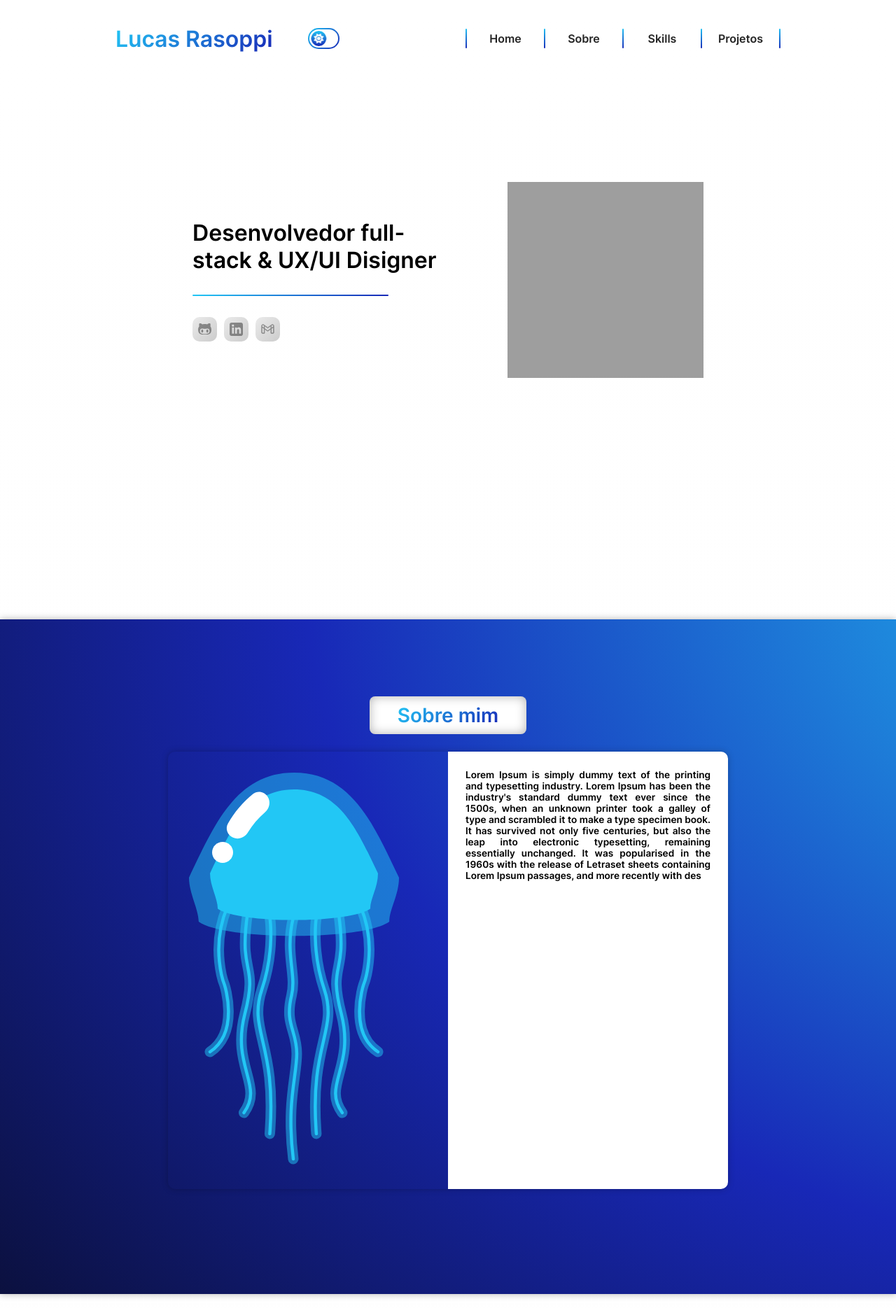
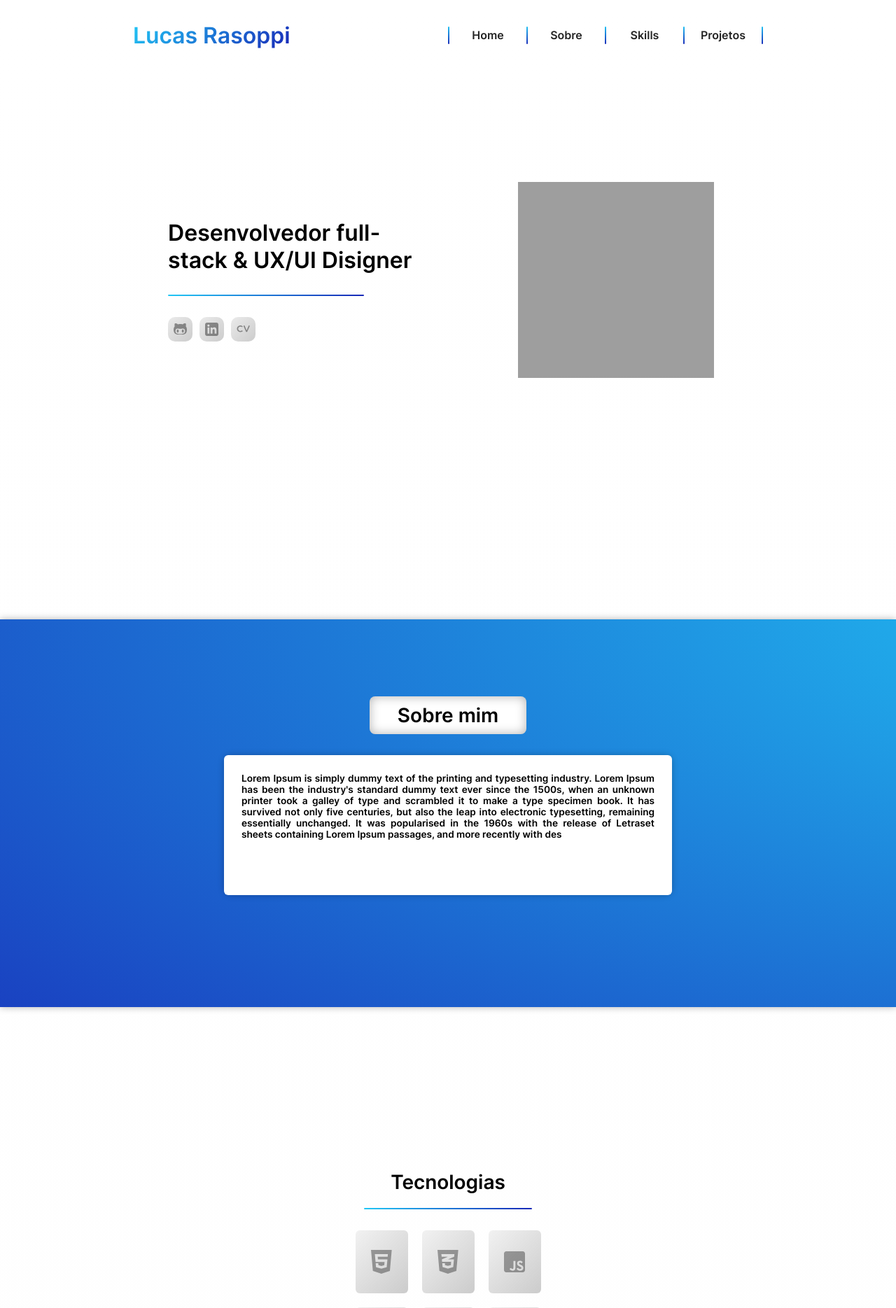
Before and after one commit to gothlul/Portfolio, a PHP site: page / in a window 1280 px wide. Shown: the top 1869 px of the page at 70% size. Run offline with PHP 8.4, Linux system fonts and the light colour scheme; some web fonts are replaced; grey boxes are pictures that could not be loaded.

Commit message:
11?08?2024 - 15:27

```diff
--- a/index.html
+++ b/index.html
@@ -1,18 +1,21 @@
 <!DOCTYPE html>
 <html lang="pt-br">
+
 <head>
     <meta charset="UTF-8">
     <meta name="viewport" content="width=device-width, initial-scale=1.0">
     <title>Portifólio</title>
     <link rel="icon" href="resource/img/akua.svg" type="image/x-icon">
     <link rel="stylesheet" href="resource/styles/style.css" type="text/css">
+    <script src="resource/scripts/main.js" defer></script>
+    <script src="resource/scripts/interations.js" defer></script>
 </head>
+
 <body>
     <header>
         <div id="navbar">
             <div id="navhome">
                 <h1>Lucas Rasoppi</h1>
-                <input type="checkbox" id="switch" onclick="darkmode()">
             </div>
             <div id="hamburguer">
                 <div></div>
@@ -46,9 +49,11 @@
                 <ul id="contatos">
                     <li><a class="rede" target="_blank" href="https://github.com/gothlul"><img src="resource/img/icons/icon-github.svg"></a></li>
                     <li><a class="rede" target="_blank" href="https://www.linkedin.com/in/lucas-rasoppi-6b8000207/"><img src="resource/img/icons/icon-linkedin.svg"></a></li>
-                    <li><a class="rede" target="_blank" href="https://mail.google.com/mail/u/0/#inbox?compose=GTvVlcSGLdfmpTlRJBCrtMtmMVhLcNlPHnlLwkGBDzgGjTVRBghQDjtQmmZJXKzLPCGcqDBbqFPlc"><img src="resource/img/icons/icon-email.svg"></a></li>
+                    <li><a class="rede" target="_blank" href=""><img src="resource/img/icons/icon-cv.svg"></a></li>
                 </ul>
-                <button class="btn"><p>Contatos</p></button>
+                <button class="btn">
+                    <p>Contatos</p>
+                </button>
             </div>
             <div class="foto">
                 <img src="resource/img/perfil.svg">
@@ -56,14 +61,15 @@
         </section>
 
         <section id="sobre">
-            <div>
+            <div id="titulo">
                 <h2 class="titulo">Sobre mim</h2>
             </div>
-            <div>
-                <div id="img-sobre">
-                    <img src="resource/img/akua.svg">
-                </div>
-                <p>Lorem Ipsum is simply dummy text of the printing and typesetting industry. Lorem Ipsum has been the industry's standard dummy text ever since the 1500s, when an unknown printer took a galley of type and scrambled it to make a type specimen book. It has survived not only five centuries, but also the leap into electronic typesetting, remaining essentially unchanged. It was popularised in the 1960s with the release of Letraset sheets containing Lorem Ipsum passages, and more recently with des</p>
+            <div id="text">
+                <p>Lorem Ipsum is simply dummy text of the printing and typesetting industry. Lorem Ipsum has been the
+                    industry's standard dummy text ever since the 1500s, when an unknown printer took a galley of type
+                    and scrambled it to make a type specimen book. It has survived not only five centuries, but also the
+                    leap into electronic typesetting, remaining essentially unchanged. It was popularised in the 1960s
+                    with the release of Letraset sheets containing Lorem Ipsum passages, and more recently with des</p>
             </div>
         </section>
 
@@ -75,9 +81,12 @@
                 <li class="tec"><img src="resource/img/icons/icon-css.svg"></li>
                 <li class="tec"><img src="resource/img/icons/icon-javascript.svg"></li>
                 <li class="tec"><img src="resource/img/icons/icon-php.svg"></li>
+                <li class="tec"><img src="resource/img/icons/icon-figma.svg"></li>
                 <li class="tec"><img src="resource/img/icons/icon-git.svg"></li>
             </ul>
-            <button class="btn"><p>Ver mais</p></button>
+            <button class="btn" onclick="loading()">
+                <p>Ver mais</p>
+            </button>
         </section>
 
         <section id="projetos">
@@ -85,7 +94,9 @@
             <hr>
             <ul id="lista-projetos">
             </ul>
-            <button id="btn-proj" class="btn" onclick="loading()"><p>Ver mais</p></button>
+            <button id="btn-proj" class="btn" onclick="loading()">
+                <p>Ver mais</p>
+            </button>
         </section>
 
     </main>
@@ -94,10 +105,22 @@
 
     <footer>
         <div id="content">
-            <p>&#169; Todos os direitos reservados - Desenvolvido por <span>Lucas Rasoppi</span></p>
+            <p>&copy; 2024 Lucas R. - Design, layout e conteúdo textual protegidos por direitos autorais. Este site
+                utiliza conteúdo licenciado sob a Licença Creative Commons Attribution-ShareAlike 4.0 International.
+                Imagens e ícones retirados do site <span class="link-foot">Freepik</span>, utilizadas com permissão de <span class="link-foot">Storyset</span> e <span class="link-foot">Starline</span>. - Desenvolvido por:
+            </p>
+            <div>
+                <h2><span class="dev-link">Lucas Rasoppi:</span></h2>
+                <ul>
+                    <li class="footer-item"><a class="rede-footer" target="_blank" href="https://mail.google.com/mail/u/0/#inbox?compose=GTvVlcSGLdfmpTlRJBCrtMtmMVhLcNlPHnlLwkGBDzgGjTVRBghQDjtQmmZJXKzLPCGcqDBbqFPlc">
+                        <div>
+                            <img src="resource/img/icons/icon-email.svg">
+                        </div>
+                        <p>lrasoppi11@gmail.com</p>
+                        </a></li>
+                </ul>
+            </div>
         </div>
     </footer>
-
-    <script src="resource/scripts/main.js"></script>
 </body>
 </html>
--- a/resource/scripts/main.js
+++ b/resource/scripts/main.js
@@ -1,34 +1,18 @@
-const navbar = document.querySelector('header');
+import {sql} from '../data/database.js'
+
 const listaProjetos = document.getElementById('lista-projetos');
 const btnProjeto = document.getElementById('btn-proj');
 const body = document.querySelector('body');
 let i = 0;
 
-var projetos = {
-    titulo:['teste1', 'teste2', 'teste3', 'teste4', 'teste5', 'teste6', 'teste7'],
-    descricao:[],
-    capa:[],
-    tecs:[
-        ['../resource/img/icons/icon-css.svg', '../resource/img/icons/icon-html.svg'],
-        ['../resource/img/icons/icon-css.svg', '../resource/img/icons/icon-html.svg'],
-        ['../resource/img/icons/icon-css.svg', '../resource/img/icons/icon-html.svg'],
-        ['../resource/img/icons/icon-css.svg', '../resource/img/icons/icon-html.svg'],
-        ['../resource/img/icons/icon-css.svg', '../resource/img/icons/icon-html.svg'],
-        ['../resource/img/icons/icon-css.svg', '../resource/img/icons/icon-html.svg'],
-        ['../resource/img/icons/icon-css.svg', '../resource/img/icons/icon-html.svg']]
-}
+window.addEventListener("DOMContentLoaded", (event) => {
+    for(i; i < 3; i++){
+        listaProjetos.innerHTML += `<li class="card"><div class="capa"><img src="${projetos.capa[i]}"/></div><div><h3>${projetos.titulo[i]}</h3><p>${projetos.descricao[i]}</p><ul id="item-${i}"></ul><div class="view"><p>Visualizar</p></div></div></li>`;
 
-function navScroll(){
-    navbar.classList.toggle('scroll', scrollY > 0);
-}
+        contaTec(i);
+    }
+});
 
-window.addEventListener('scroll', navScroll);
-
-for(i; i < 3; i++){
-    listaProjetos.innerHTML += `<li class="card"><div class="capa"><img src="${projetos.capa[i]}"/></div><div><h3>${projetos.titulo[i]}</h3><p>${projetos.descricao[i]}</p><ul id="item-${i}"></ul><div class="view"><p>Visualizar</p></div></div></li>`;
-
-    contaTec(i);
-}
 
 function loading(){
     for(i > 2; i < projetos.titulo.length; i++){
@@ -52,8 +36,3 @@ function contaTec(i){
         }
     }
 }
-
-function darkmode(){
-    body.classList.toggle('drk');
-
-}
--- a/resource/styles/style.css
+++ b/resource/styles/style.css
@@ -7,18 +7,23 @@
 
     --cor-azul-3d: #22C7F5;
     --cor-azul-6e: #1828B7;
+    --cor-azul-12: #141c66;
+    --cor-azul-14: #171b3f;
+    --cor-azul-16-o: #090c27D9;
     --cor-cinza-16: #050505;
     --cor-cinza-7: #757575;
     --cor-cinza-3: #C3C3C3;
 
     --gradient-azul--45: linear-gradient( -45deg, var(--cor-azul-6e), var(--cor-azul-3d));
-    --gradient-ocean: radial-gradient(var(--cor-azul-3d), var(--cor-azul-6e), var(--cor-cinza-16));
+    --gradient-ocean: radial-gradient(var(--cor-azul-3d), var(--cor-azul-6e));
     --gradient-cinza--45: linear-gradient( -45deg, rgba( 0, 0, 0, .2), rgba( 0, 0, 0, .08));
     --gradient-azul-left: linear-gradient( to left, var(--cor-azul-6e), var(--cor-azul-3d));
+    --gradient-footer: linear-gradient( to top, var(--cor-azul-14), var(--cor-azul-12));
 
     --bg-btn: white;
     --bg-tec: linear-gradient( -45deg, rgba( 0, 0, 0, .2), rgba( 0, 0, 0, .05));
     --bg-card: white;
+    --img-fundo: linear-gradient( to left, var(--cor-azul-6e), var(--cor-azul-3d));
 
     --text-color: black;
     --cor-nav-text: linear-gradient(to top, #000000, #4a4a4a);
@@ -38,7 +43,7 @@ body.drk{
     --cor-cinza-3: #C3C3C3;
 
     --gradient-azul--45: linear-gradient( -45deg, var(--cor-azul-6e), var(--cor-azul-3d));
-    --gradient-ocean: radial-gradient(var(--cor-azul-3d), var(--cor-azul-6e), var(--cor-cinza-16));
+    --gradient-ocean: radial-gradient(#C8EADE, var(--cor-azul-3d), var(--cor-azul-6e));
     --gradient-cinza--45: linear-gradient( -45deg, rgba( 255, 255, 255, .1), rgba( 255, 255, 255, .25));
     --gradient-azul-left: linear-gradient( to left, var(--cor-azul-6e), var(--cor-azul-3d));
 
@@ -56,6 +61,7 @@ body.drk{
     list-style: none;
     box-sizing: border-box;
     scroll-behavior: smooth;
+    text-decoration: none;
 }
 
 body{
@@ -72,7 +78,7 @@ body.dark{
 
 header{
     width: 100%;
-    height: 110px;
+    height: 100px;
     display: flex;
     position: fixed;
     z-index: 10;
@@ -219,7 +225,7 @@ main{
 section{
     width: 65%;
     max-width: 800px;
-    padding: 110px 0 85px;
+    padding: 110px 0 95px;
     margin: 0 auto;
     display: flex;
     flex-direction: column;
@@ -283,7 +289,7 @@ hr{
     height: 66vw;
     max-width: 260px;
     max-height: 260px;
-    margin: 40px 0;
+    margin: 80px 0;
 }
 
 #inicio > div.foto img{
@@ -303,41 +309,34 @@ hr{
     display: none;
 }
 
-#img-sobre{
-    display: none;
-}
-
 #sobre{
+    position: relative;
     width: 100%;
     max-width: inherit;
-    background: var(--gradient-ocean);
+    background: var(--gradient-ocean) center center;
     background-size: 300% 300%;
+    background-attachment: fixed;
     animation: 50s infinite bgOcean;
     box-shadow: 0px 0px 10px rgba( 0, 0, 0, .3);
 }
 
-#sobre div:has(> h2){
+#sobre #titulo{
     width: auto;
     background: white;
     padding: 10px 40px;
     border-radius: 8px;
     box-shadow: inset 0px 0px 15px rgba( 0, 0, 0, .3);
+    z-index: 5;
 }
 
-#sobre .titulo{
-    background: var(--gradient-azul--45);
-    background-clip: text;
-    -webkit-background-clip: text;
-    -webkit-text-fill-color: transparent;
-}
-
-#sobre > div:not(:has(> h2)){
+#sobre #text{
     width: 65%;
     max-width: 350px;
     display: flex;
     justify-content: center;
     box-shadow: 0px 0px 10px rgba(0, 0, 0, .25);
-    margin: 25px 0 40px;
+    margin: 30px 0 40px;
+    z-index: 5;
 }
 
 #sobre > div p{
@@ -481,34 +480,96 @@ hr{
 }
 
 footer{
+    position: relative;
     width: 100%;
-    height: 200px;
-    background: linear-gradient(to top, #202020, #404040);
-    padding: 35px;
+    background: var(--gradient-footer);
+    padding: 20% 10%;
 }
 
 #content{
+    position:relative;
     width: 80%;
-    max-width: 800px;
-    margin: 0 auto 85px;
+    min-width: 250px;
+    max-width: 900px;
+    margin: 0 auto;
+    font-family: var(--txt-font-inter);
+    color: white;
+    z-index: 5;
 }
 
-#content p{
-    font-family: var(--txt-font-inter);
+#content > p{
     font-weight: 500;
-    font-size: .8rem;
-    color: white;
+    font-size: .9rem;
+    text-align: justify;
+    line-height: 1.2rem;
+    margin-bottom: 50px;
 }
 
-#content p span{
-    font-weight: 700;
+#content .link-foot{
+    font-weight: 500;
+    border-bottom: 1px solid white;
+}
+
+#content .link-foot:hover{
+    color: var(--cor-azul-3d);
+    border-bottom: 1px solid var(--cor-azul-3d);
+}
+
+#content .dev-link{
+    font-size: 1.1rem;
+    font-weight: 500;
+    letter-spacing: 1px;
     font-style: italic;
+}
+
+#content > div{
+    width: 100%;
+    display: flex;
+    flex-direction: column;
+    gap: 20px;
+}
+
+#content ul{
+    width: fit-content;
+}
+
+#content > div a{
+    display: flex;
+    gap: 10px;
+    color: white;
+    transition: background-color .3s;
+}
+
+#content > div a:hover{
+    display: flex;
+    gap: 10px;
+    color: var(--cor-azul-3d);
+}
+
+.footer-item div{
+    width: 20px;
+    height: 20px;
+    display: flex;
+    justify-content: center;
+    align-items: center;
+    background: white;
+    border-radius: 100px;
+    padding: 5px;
+}
+
+#content > div a:hover > div{
+    background: var(--cor-azul-3d);
+}
+
+.footer-item div img{
+    width: 100%;
+    object-fit: cover;
 }
 
 @media (min-width: 769px){
 
     #navbar{
-        max-width: 950px;
+        max-width: 900px;
         padding: 0;
     }
 
@@ -619,7 +680,8 @@ footer{
     #inicio{
         flex-direction: row;
         height: calc(100vh + 85px);
-        gap: 100px;
+        justify-content: start;
+        gap: 150px;
     }
 
     #inicio > div.texto{
@@ -707,35 +769,14 @@ footer{
         width: 240px;
     }
 
-    #sobre > div:not(:has(> h2)){
-        width: 65%;
+    #sobre #text{
+        width: 50%;
         max-width: 800px;
         min-height: 200px;
         background: none;
         justify-content: space-between;
         border-radius: 10px;
         margin-bottom: 65px;
-    }
-
-    #img-sobre{
-        display: block;
-        width: 45%;
-        padding: 30px;
-    }
-
-    #img-sobre img{
-        width: 100%;
-        object-fit: cover;
-        animation: 1ms ease-in-out forwards surge-img;
-        animation-timeline: view();
-        animation-range: cover 0% cover 45%;
-    }
-
-    #sobre > div p{
-        width: 50%;
-        border-radius: 0;
-        border-top-right-radius: 10px;
-        border-bottom-right-radius: 10px;
     }
 
     #techs{
@@ -777,10 +818,6 @@ footer{
         filter: inherit;
         -webkit-filter: inherit;
         opacity: 100%;
-    }
-
-    #projetos{
-        padding: 110px 0;
     }
 
     #projetos > ul{
@@ -849,5 +886,7 @@ footer{
         opacity: 100%;
     }
 
-
+    footer{
+        padding: 80px 100px 140px;
+    }
 }
```
Also changed, not shown: resource/scripts/interations.js (added, +7 -0 lines), pages/projeto.html (added), resource/img/icons/icon-cv.svg (added), resource/img/icons/icon-figma.svg (added), resource/img/icons/icon-go.svg (added), resource/img/icons/icon-python.svg (added), resource/img/perfil.svg.
